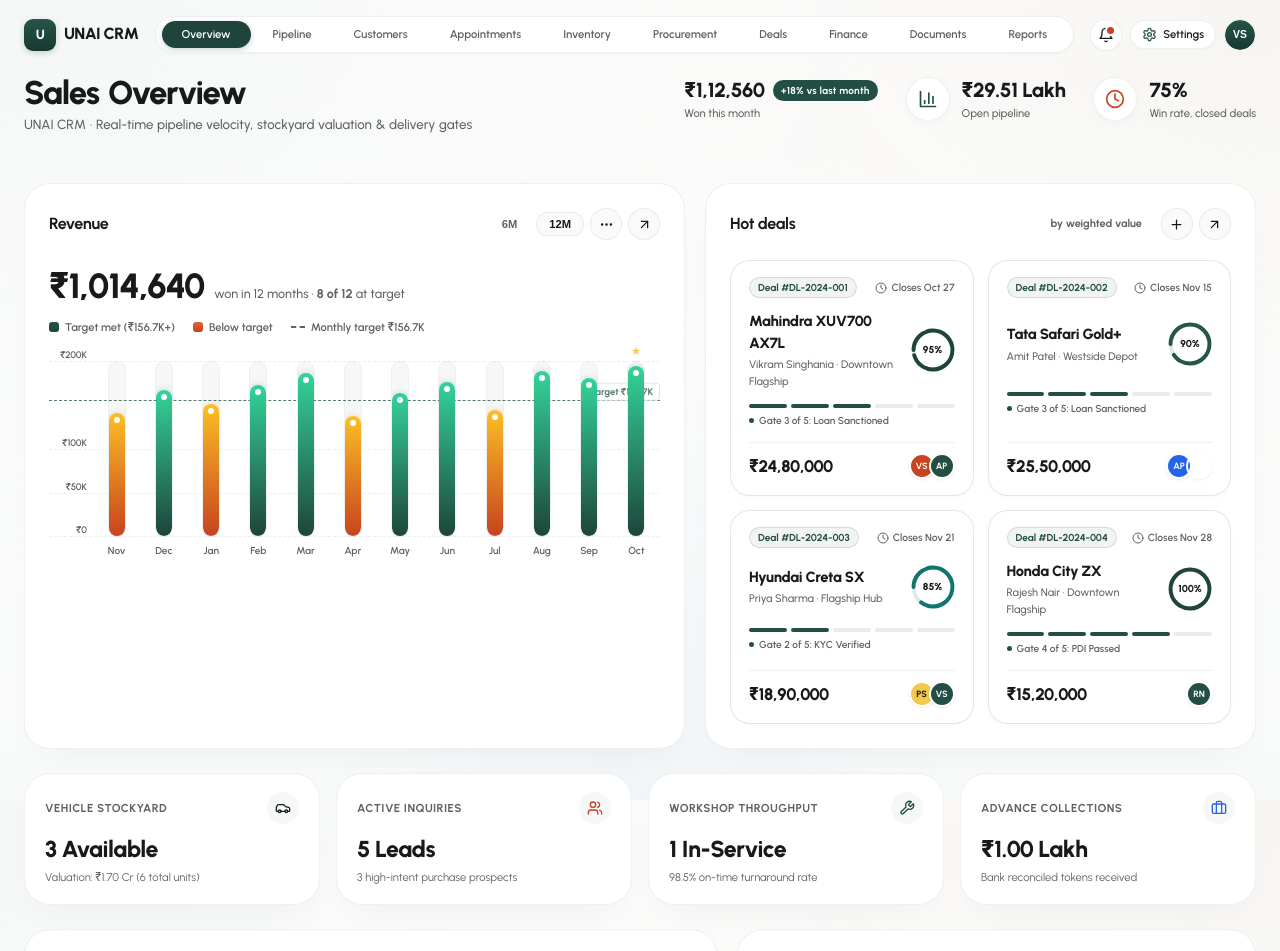
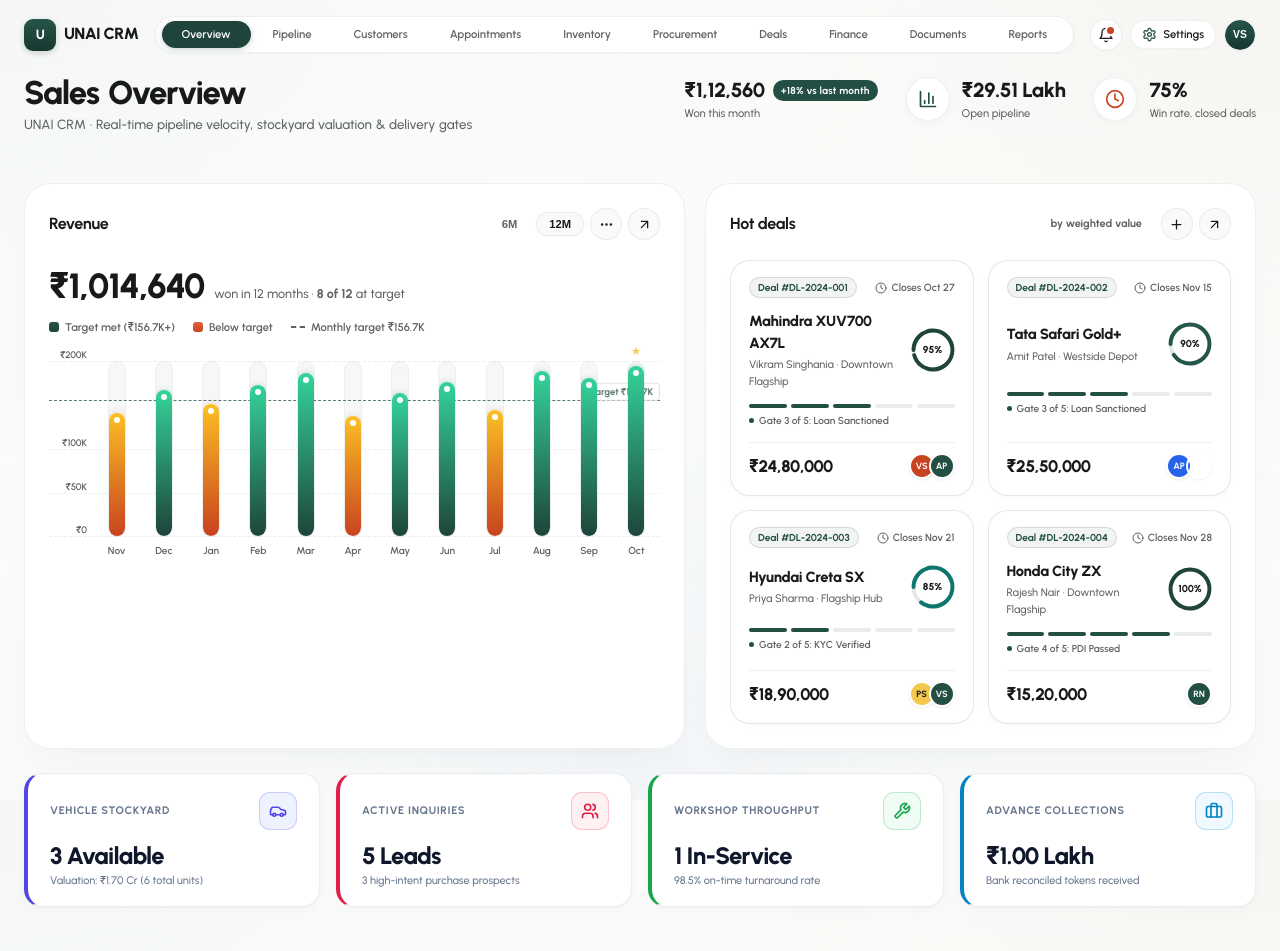
Before and after one commit to Anjalipatel1526/CRMNEW, a Next.js app in the folder apps/web/: page / in a window 1280 px wide. Shown: the top 951 px of the page. Built offline with nearby package versions, Linux system fonts and the light colour scheme.

Commit message:
feat: design unique, non-clumsy and properly aligned KPI stat cards across all sections

```diff
--- a/apps/web/src/app/page.tsx
+++ b/apps/web/src/app/page.tsx
@@ -4,6 +4,7 @@ import React, { useState } from 'react';
 import Link from 'next/link';
 import { api } from '@/lib/api-client';
 import { Modal } from '@/components/ui/Modal';
+import { StatCard } from '@/components/ui/StatCard';
 import {
   Trophy,
   BarChart3,
@@ -545,78 +546,35 @@ export default function DashboardPage() {
       </div>
 
       {/* ====== 3. OPERATIONAL METRIC TILES ====== */}
-      <div className="grid-4">
-        {/* Metric 1 */}
-        <div className="card" style={{ padding: '18px 20px' }}>
-          <div style={{ display: 'flex', alignItems: 'center', justifyContent: 'space-between', marginBottom: '8px' }}>
-            <span style={{ fontSize: '0.82rem', fontWeight: 700, color: 'var(--muted)', textTransform: 'uppercase', letterSpacing: '0.04em' }}>
-              Vehicle Stockyard
-            </span>
-            <div style={{ width: '32px', height: '32px', borderRadius: '50%', background: 'var(--well)', display: 'flex', alignItems: 'center', justifyContent: 'center' }}>
-              <Car size={16} style={{ color: 'var(--text)' }} />
-            </div>
-          </div>
-          <div style={{ fontSize: '1.65rem', fontWeight: 800, color: 'var(--text)', letterSpacing: '-0.02em' }}>
-            {vehicles.filter(v => v.status === 'available').length} Available
-          </div>
-          <div style={{ fontSize: '0.8rem', color: 'var(--muted)', marginTop: '2px' }}>
-            Valuation: ₹{(totalStockValue / 10000000).toFixed(2)} Cr ({vehicles.length} total units)
-          </div>
-        </div>
-
-        {/* Metric 2 */}
-        <div className="card" style={{ padding: '18px 20px' }}>
-          <div style={{ display: 'flex', alignItems: 'center', justifyContent: 'space-between', marginBottom: '8px' }}>
-            <span style={{ fontSize: '0.82rem', fontWeight: 700, color: 'var(--muted)', textTransform: 'uppercase', letterSpacing: '0.04em' }}>
-              Active Inquiries
-            </span>
-            <div style={{ width: '32px', height: '32px', borderRadius: '50%', background: 'var(--well)', display: 'flex', alignItems: 'center', justifyContent: 'center' }}>
-              <Users size={16} style={{ color: 'var(--tomato)' }} />
-            </div>
-          </div>
-          <div style={{ fontSize: '1.65rem', fontWeight: 800, color: 'var(--text)', letterSpacing: '-0.02em' }}>
-            {leads.length} Leads
-          </div>
-          <div style={{ fontSize: '0.8rem', color: 'var(--muted)', marginTop: '2px' }}>
-            {leads.filter(l => (l.score || 0) >= 80).length} high-intent purchase prospects
-          </div>
-        </div>
-
-        {/* Metric 3 */}
-        <div className="card" style={{ padding: '18px 20px' }}>
-          <div style={{ display: 'flex', alignItems: 'center', justifyContent: 'space-between', marginBottom: '8px' }}>
-            <span style={{ fontSize: '0.82rem', fontWeight: 700, color: 'var(--muted)', textTransform: 'uppercase', letterSpacing: '0.04em' }}>
-              Workshop Throughput
-            </span>
-            <div style={{ width: '32px', height: '32px', borderRadius: '50%', background: 'var(--well)', display: 'flex', alignItems: 'center', justifyContent: 'center' }}>
-              <Wrench size={16} style={{ color: 'var(--pine)' }} />
-            </div>
-          </div>
-          <div style={{ fontSize: '1.65rem', fontWeight: 800, color: 'var(--text)', letterSpacing: '-0.02em' }}>
-            {jobCards.length} In-Service
-          </div>
-          <div style={{ fontSize: '0.8rem', color: 'var(--muted)', marginTop: '2px' }}>
-            98.5% on-time turnaround rate
-          </div>
-        </div>
-
-        {/* Metric 4 */}
-        <div className="card" style={{ padding: '18px 20px' }}>
-          <div style={{ display: 'flex', alignItems: 'center', justifyContent: 'space-between', marginBottom: '8px' }}>
-            <span style={{ fontSize: '0.82rem', fontWeight: 700, color: 'var(--muted)', textTransform: 'uppercase', letterSpacing: '0.04em' }}>
-              Advance Collections
-            </span>
-            <div style={{ width: '32px', height: '32px', borderRadius: '50%', background: 'var(--well)', display: 'flex', alignItems: 'center', justifyContent: 'center' }}>
-              <Briefcase size={16} style={{ color: 'var(--color-blue)' }} />
-            </div>
-          </div>
-          <div style={{ fontSize: '1.65rem', fontWeight: 800, color: 'var(--text)', letterSpacing: '-0.02em' }}>
-            ₹{(totalDeposits / 100000).toFixed(2)} Lakh
-          </div>
-          <div style={{ fontSize: '0.8rem', color: 'var(--muted)', marginTop: '2px' }}>
-            Bank reconciled tokens received
-          </div>
-        </div>
+      <div className="grid-4" style={{ marginBottom: '20px' }}>
+        <StatCard
+          title="Vehicle Stockyard"
+          value={`${vehicles.filter(v => v.status === 'available').length} Available`}
+          sub={`Valuation: ₹${(totalStockValue / 10000000).toFixed(2)} Cr (${vehicles.length} total units)`}
+          icon={<Car size={18} />}
+          accentColor="indigo"
+        />
+        <StatCard
+          title="Active Inquiries"
+          value={`${leads.length} Leads`}
+          sub={`${leads.filter(l => (l.score || 0) >= 80).length} high-intent purchase prospects`}
+          icon={<Users size={18} />}
+          accentColor="red"
+        />
+        <StatCard
+          title="Workshop Throughput"
+          value={`${jobCards.length} In-Service`}
+          sub="98.5% on-time turnaround rate"
+          icon={<Wrench size={18} />}
+          accentColor="green"
+        />
+        <StatCard
+          title="Advance Collections"
+          value={`₹${(totalDeposits / 100000).toFixed(2)} Lakh`}
+          sub="Bank reconciled tokens received"
+          icon={<Briefcase size={18} />}
+          accentColor="blue"
+        />
       </div>
 
       {/* ====== 4. SHOWROOM LEADS & HANDOVER CLEARANCE GATES ====== */}
--- a/apps/web/src/components/ui/StatCard.tsx
+++ b/apps/web/src/components/ui/StatCard.tsx
@@ -1,12 +1,65 @@
 import React from 'react';
 
-interface StatCardProps {
+export interface StatCardProps {
   title: string;
   value: string | number;
   sub?: string;
   icon?: React.ReactNode;
   accentColor?: 'blue' | 'green' | 'red' | 'orange' | 'violet' | 'teal' | 'indigo' | 'amber';
+  className?: string;
+  style?: React.CSSProperties;
 }
+
+const STAT_PALETTES = {
+  blue: {
+    accent: '#0284C7',
+    bg: '#F0F9FF',
+    text: '#0284C7',
+    border: 'rgba(2, 132, 199, 0.22)',
+  },
+  green: {
+    accent: '#16A34A',
+    bg: '#F0FDF4',
+    text: '#16A34A',
+    border: 'rgba(22, 163, 74, 0.22)',
+  },
+  red: {
+    accent: '#E11D48',
+    bg: '#FFF1F2',
+    text: '#E11D48',
+    border: 'rgba(225, 29, 72, 0.22)',
+  },
+  orange: {
+    accent: '#EA580C',
+    bg: '#FFF7ED',
+    text: '#EA580C',
+    border: 'rgba(234, 88, 12, 0.22)',
+  },
+  violet: {
+    accent: '#7C3AED',
+    bg: '#F5F3FF',
+    text: '#7C3AED',
+    border: 'rgba(124, 58, 237, 0.22)',
+  },
+  teal: {
+    accent: '#0D9488',
+    bg: '#F0FDFA',
+    text: '#0D9488',
+    border: 'rgba(13, 148, 136, 0.22)',
+  },
+  indigo: {
+    accent: '#4F46E5',
+    bg: '#EEF2FF',
+    text: '#4F46E5',
+    border: 'rgba(79, 70, 229, 0.22)',
+  },
+  amber: {
+    accent: '#D97706',
+    bg: '#FFFBEB',
+    text: '#D97706',
+    border: 'rgba(217, 119, 6, 0.22)',
+  },
+};
 
 export function StatCard({
   title,
@@ -14,22 +67,19 @@ export function StatCard({
   sub,
   icon,
   accentColor = 'blue',
+  className = '',
+  style,
 }: StatCardProps) {
-  const colorMap = {
-    blue: { bg: 'var(--color-blue-bg)', text: 'var(--color-blue)', border: 'var(--color-blue-border)' },
-    green: { bg: 'var(--color-green-bg)', text: 'var(--color-green)', border: 'var(--color-green-border)' },
-    red: { bg: 'var(--color-red-bg)', text: 'var(--color-red)', border: 'var(--color-red-border)' },
-    orange: { bg: 'var(--color-orange-bg)', text: 'var(--color-orange)', border: 'var(--color-orange-border)' },
-    violet: { bg: 'var(--color-violet-bg)', text: 'var(--color-violet)', border: 'var(--color-violet-border)' },
-    teal: { bg: 'var(--color-teal-bg)', text: 'var(--color-teal)', border: 'var(--color-teal-border)' },
-    indigo: { bg: 'var(--color-indigo-bg)', text: 'var(--color-indigo)', border: 'var(--color-indigo-border)' },
-    amber: { bg: 'var(--color-amber-bg)', text: 'var(--color-amber)', border: 'var(--color-amber-border)' },
-  };
-
-  const scheme = colorMap[accentColor] || colorMap.blue;
+  const scheme = STAT_PALETTES[accentColor] || STAT_PALETTES.blue;
 
   return (
-    <div className="stat-card">
+    <div
+      className={`stat-card ${className}`.trim()}
+      style={{
+        borderLeft: `4px solid ${scheme.accent}`,
+        ...style,
+      }}
+    >
       <div className="stat-card-header">
         <span className="stat-card-title">{title}</span>
         {icon && (
@@ -45,8 +95,10 @@ export function StatCard({
           </div>
         )}
       </div>
-      <div className="stat-card-value">{value}</div>
-      {sub && <div className="stat-card-sub">{sub}</div>}
+      <div className="stat-card-body">
+        <div className="stat-card-value">{value}</div>
+        {sub && <div className="stat-card-sub">{sub}</div>}
+      </div>
     </div>
   );
 }
--- a/apps/web/src/styles/globals.css
+++ b/apps/web/src/styles/globals.css
@@ -3237,3 +3237,107 @@ html, body {
   align-items: center;
   gap: 6px;
 }
+
+/* ========================================================
+   UNIQUE, NON-CLUMSY, PERFECTLY ALIGNED KPI STAT CARDS
+   ======================================================== */
+.stat-card {
+  position: relative;
+  background: #FFFFFF;
+  border: 1px solid rgba(15, 23, 42, 0.08);
+  border-left: 4px solid var(--color-blue);
+  border-radius: 18px;
+  padding: 18px 22px;
+  box-shadow: 0 1px 3px rgba(15, 23, 42, 0.03), 0 4px 12px rgba(15, 23, 42, 0.02);
+  display: flex;
+  flex-direction: column;
+  justify-content: space-between;
+  min-height: 122px;
+  box-sizing: border-box;
+  transition: transform 0.22s cubic-bezier(0.16, 1, 0.3, 1),
+              box-shadow 0.22s cubic-bezier(0.16, 1, 0.3, 1),
+              border-color 0.22s ease;
+  overflow: hidden;
+}
+
+.stat-card:hover {
+  transform: translateY(-3px);
+  box-shadow: 0 12px 28px -6px rgba(15, 23, 42, 0.08), 0 4px 10px rgba(15, 23, 42, 0.03);
+  border-color: rgba(15, 23, 42, 0.14);
+}
+
+.stat-card-header {
+  display: flex;
+  align-items: center;
+  justify-content: space-between;
+  gap: 12px;
+  width: 100%;
+  margin-bottom: 12px;
+}
+
+.stat-card-title {
+  font-size: 0.78rem;
+  font-weight: 700;
+  text-transform: uppercase;
+  letter-spacing: 0.06em;
+  color: #64748B;
+  line-height: 1.25;
+  margin: 0;
+  display: block;
+  white-space: nowrap;
+  overflow: hidden;
+  text-overflow: ellipsis;
+}
+
+.stat-card-icon {
+  width: 38px;
+  height: 38px;
+  min-width: 38px;
+  min-height: 38px;
+  max-width: 38px;
+  max-height: 38px;
+  border-radius: 11px;
+  display: inline-flex;
+  align-items: center;
+  justify-content: center;
+  flex-shrink: 0;
+  box-sizing: border-box;
+  padding: 0;
+  transition: transform 0.2s cubic-bezier(0.16, 1, 0.3, 1);
+}
+
+.stat-card-icon svg {
+  width: 18px;
+  height: 18px;
+  stroke-width: 2.2px;
+}
+
+.stat-card:hover .stat-card-icon {
+  transform: scale(1.08);
+}
+
+.stat-card-body {
+  display: flex;
+  flex-direction: column;
+  gap: 4px;
+}
+
+.stat-card-value {
+  font-size: 1.7rem;
+  font-weight: 800;
+  color: #0F172A;
+  letter-spacing: -0.03em;
+  line-height: 1.15;
+  margin: 0;
+}
+
+.stat-card-sub {
+  font-size: 0.78rem;
+  font-weight: 500;
+  color: #64748B;
+  line-height: 1.35;
+  margin: 0;
+  display: flex;
+  align-items: center;
+  gap: 5px;
+}
```
